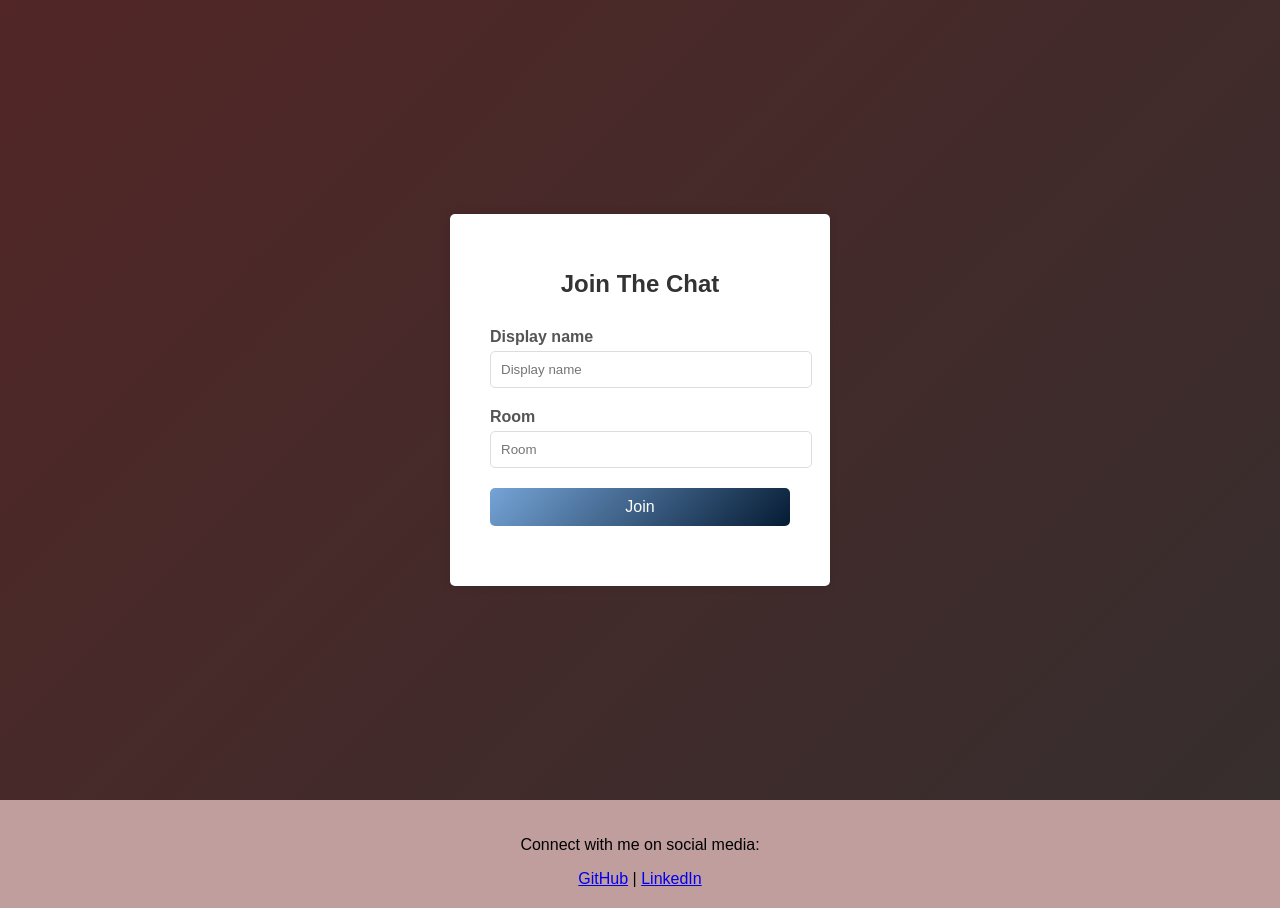
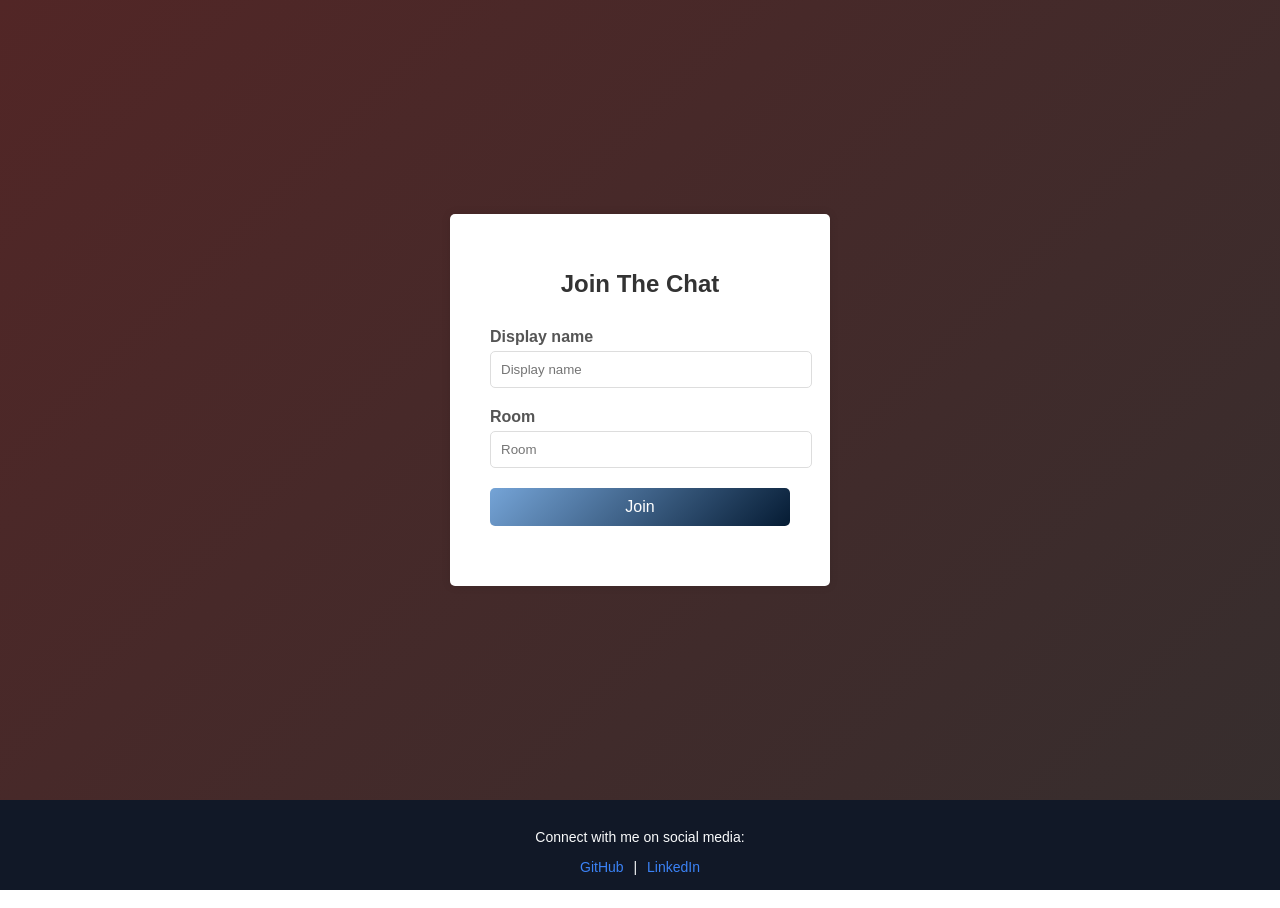
Before and after one commit to dxtaner/chatApp-nodejs, a website: page public/index.html in a window 1280 px wide. Drawn offline with Linux system fonts and the light colour scheme.

Commit message:
Update footer.css

```diff
--- a/public/css/footer.css
+++ b/public/css/footer.css
@@ -1,29 +1,20 @@
 footer {
-    background-color: #c09e9e;
-    padding: 20px;
-    text-align: center;
+  background-color: #111827;
+  padding: 15px;
+  text-align: center;
 }
 
-.footer-content p {
-    margin: 0;
-    padding-bottom: 10px;
+.footer-container {
+  color: #f9fafb;
+  font-size: 14px;
 }
 
-.footer-content ul {
-    list-style: none;
-    padding: 0;
+.footer-container a {
+  color: #3b82f6;
+  text-decoration: none;
+  margin: 0 6px;
 }
 
-.footer-content ul li {
-    display: inline;
-    margin-right: 10px;
+.footer-container a:hover {
+  text-decoration: underline;
 }
-
-.footer-content ul li a {
-    text-decoration: none;
-    color: #333;
-}
-
-.footer-content ul li a:hover {
-    text-decoration: underline;
-}
```
